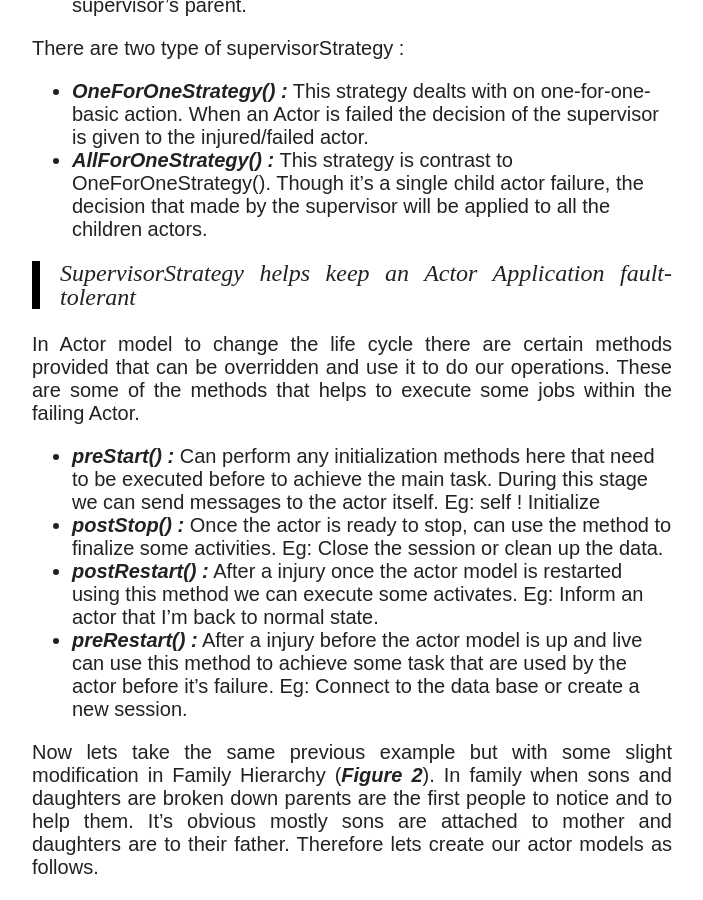
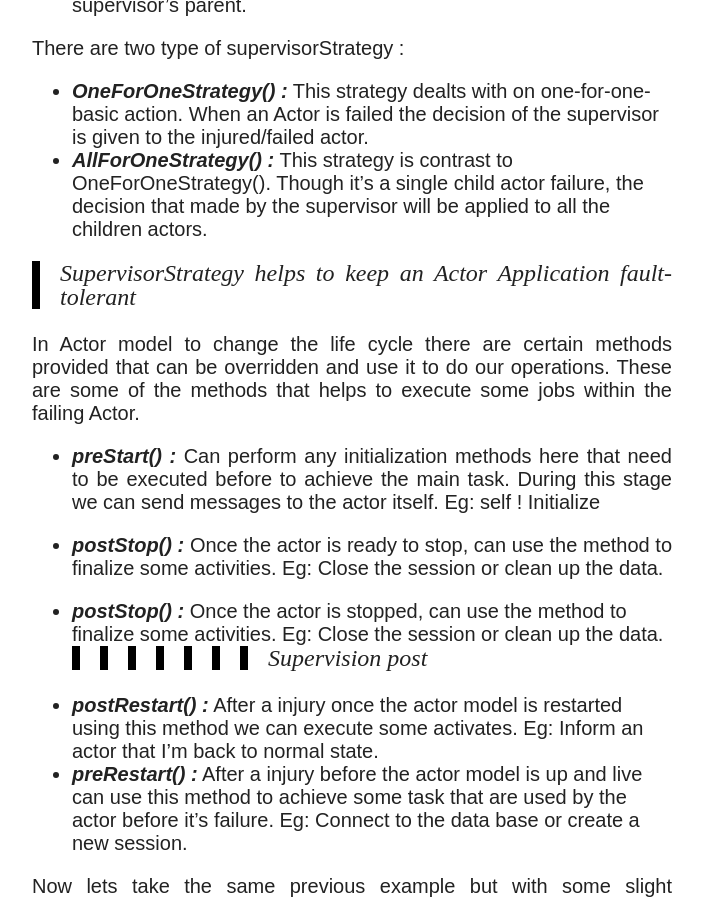
Before and after one commit to Renien/Renien.github.io, a Jekyll site: the page built from _posts/blog/akka-blog-series/2015-08-29-supervisor.md, in a window 1280 px wide and 900 px high, scrolled down 2038 px. Shown: the whole window, without its empty margins (318-1021 px from the left). Built offline with Jekyll 4.4.1, drawn with Linux system fonts in a browser that asks for light colours; nearby versions of some CDN libraries; comment, search, counter and statistics services are not loaded; some of the changed text lies outside the part shown.

Commit message:
Supervision post

```diff
--- a/_posts/blog/akka-blog-series/2015-08-29-supervisor.md
+++ b/_posts/blog/akka-blog-series/2015-08-29-supervisor.md
@@ -43,12 +43,16 @@ There are two type of supervisorStrategy :
 * **_OneForOneStrategy() :_** This strategy dealts with on one-for-one-basic action. When an Actor is failed the decision of the supervisor is given to the injured/failed actor.
 * **_AllForOneStrategy() :_** This strategy is contrast to OneForOneStrategy(). Though it’s a single child actor failure, the decision that made by the supervisor will be applied to all the children actors.
 
-> SupervisorStrategy helps keep an Actor Application fault-tolerant
+> SupervisorStrategy helps to keep an Actor Application fault-tolerant
 
 In Actor model to change the life cycle there are certain methods provided that can be overridden and use it to do our operations. These are some of the methods that helps to execute some jobs within the failing Actor.
 
 * **_preStart() :_** Can perform any initialization methods here that need to be executed before to achieve the main task. During this stage we can send messages to the actor itself. Eg: self ! Initialize
+
 * **_postStop() :_** Once the actor is ready to stop, can use the method to finalize some activities. Eg: Close the session or clean up the data.
+
+* **_postStop() :_** Once the actor is stopped, can use the method to finalize some activities. Eg: Close the session or clean up the data.
+>>>>>>> Supervision post
 * **_postRestart() :_** After a injury  once the actor model is restarted using this method we can execute some activates. Eg: Inform an actor that I’m back to normal state.
 * **_preRestart() :_** After a injury  before the actor model is up and live can use this method to achieve some task that are used by the actor before it’s failure. Eg: Connect to the data base or create a new session.
 
```
Also changed, not shown: other parts of _posts/blog/akka-blog-series/2015-08-29-supervisor.md (+1 -1 lines).
